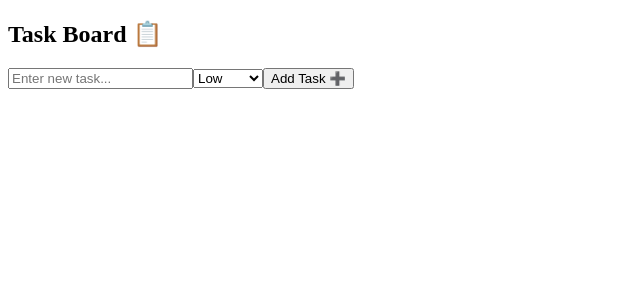
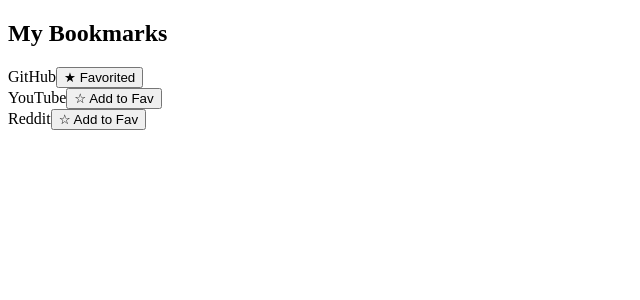
Before and after one commit to iveryasov/react-learning, a React (Vite) app: page / in a window 1280 px wide. Shown: the top 300 px of the page, without its empty margins (0-640 px from the left). Built offline with nearby package versions, Linux system fonts and the light colour scheme.

Commit message:
Day 121: Clean React props and callback isolation with BookmarkCard

```diff
--- a/src/App.tsx
+++ b/src/App.tsx
@@ -1,9 +1,9 @@
-import Day120 from './components/Day120';
+import Day121 from './components/Day121';
 
 function App() {
   return (
     <div>
-      <Day120 />
+      <Day121 />
     </div>
   );
 }
--- /dev/null
+++ b/src/components/Day121.tsx
@@ -0,0 +1,58 @@
+import { useState } from 'react';
+
+// Day 121
+// Bookmark List (Props and Child Component Only)
+
+interface Bookmark {
+    id: number;
+    title: string;
+    isFavorite: boolean;
+}
+
+interface BookmarkCardProps {
+    bookmark: Bookmark;
+    onToggle: (id: number) => void;
+}
+
+// Parent component
+function Day121() {
+    const [bookmarks, setBookmarks] = useState<Bookmark[]>([
+        { id: 1, title: 'GitHub', isFavorite: true },
+        { id: 2, title: 'YouTube', isFavorite: false },
+        { id: 3, title: 'Reddit', isFavorite: false },
+    ]);
+
+    const handleToggle = (id: number) => {
+        setBookmarks(
+            bookmarks.map((bookmark) => bookmark.id === id ?
+            {...bookmark, isFavorite: !bookmark.isFavorite} :
+            bookmark)
+        );
+    }
+
+    return (
+        <div>
+            <h2>My Bookmarks</h2>
+
+            {bookmarks.map((bookmark) =>
+                <BookmarkCard
+                    key={bookmark.id}
+                    bookmark={bookmark}
+                    onToggle={handleToggle}
+                />
+            )}
+        </div>
+    );
+}
+
+// Child component
+function BookmarkCard({ bookmark, onToggle }: BookmarkCardProps) {
+    return (
+        <div>
+            <span>{bookmark.title}</span>
+            <button onClick={() => onToggle(bookmark.id)}>{bookmark.isFavorite ? '★ Favorited' : '☆ Add to Fav'}</button>
+        </div>
+    );
+}
+
+export default Day121;
```
